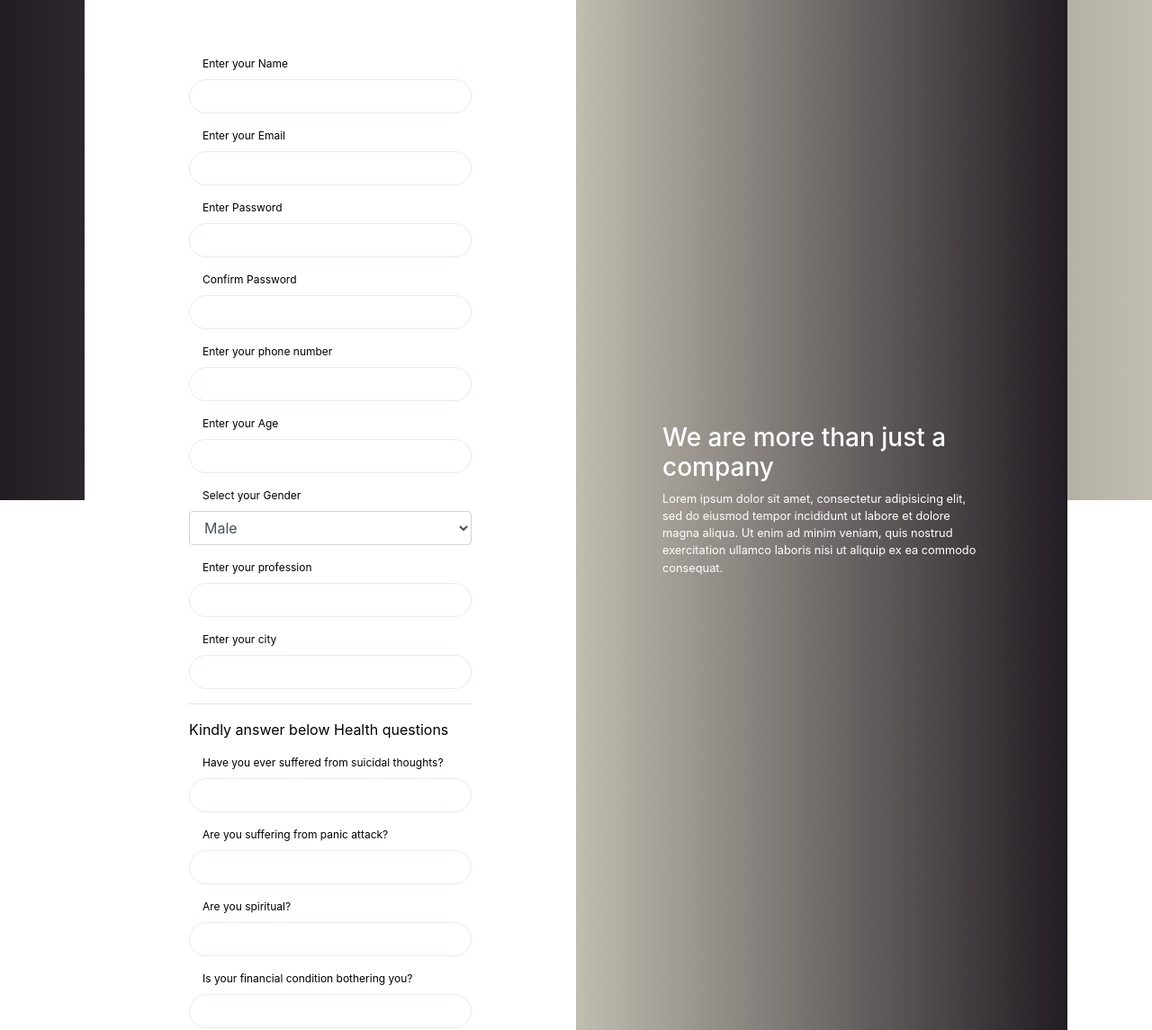
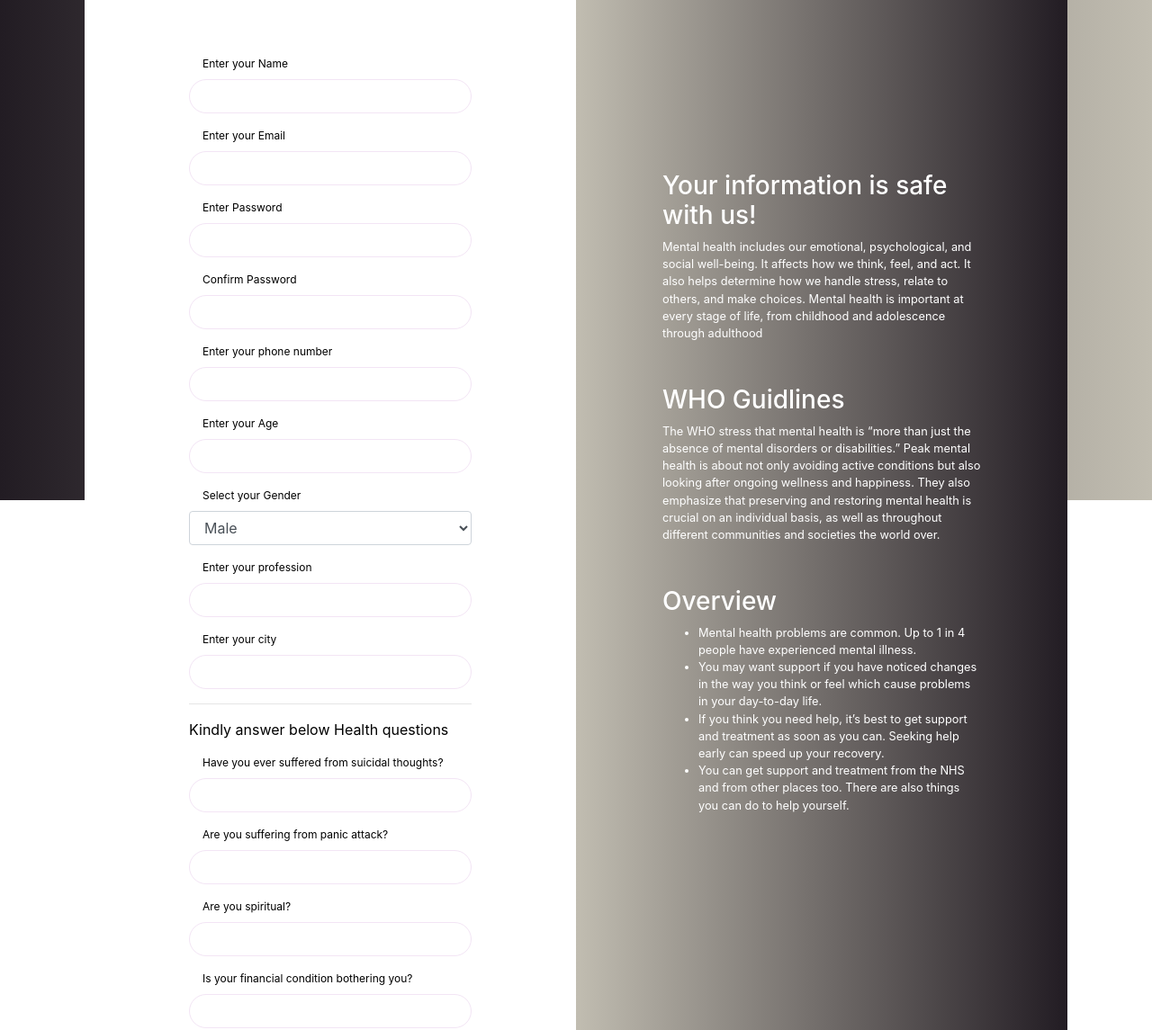
Before and after one commit to dinesh1995/menrva_healthapp, a Flask app: page /ui/register in a window 1280 px wide. Shown: the part 244-1389 px from the top of the page at 90% size. Run offline with Flask 2, Linux system fonts and the light colour scheme; some libraries are stand-ins or nearby versions.

Commit message:
Update register.html

```diff
--- a/templates/register.html
+++ b/templates/register.html
@@ -173,7 +173,7 @@ a:hover {
             <div class="card card1">
                 <div class="row justify-content-center my-auto">
                     <div class="col-md-8 col-10 my-5">
-                        <div class="row justify-content-center px-3 mb-3"> <img id="logo" src="https://i.imgur.com/PSXxjNY.png"> </div>
+                        <div class="row justify-content-center px-3 mb-3"> <img id="logo" src="https://i.pinimg.com/originals/8d/2d/1c/8d2d1c5e0ee9e5141f1fc51567dba572.png"> </div>
                         <h3 class="text-center heading">Menrva</h3>
                         <form method="POST" action="{{url_for('ui_register')}}">
                             <div class="form-group"> <label class="form-control-label">Enter your Name</label>
@@ -230,7 +230,13 @@ a:hover {
             </div>
             <div class="card card2">
                 <div class="my-auto mx-md-5 px-md-5 right">
-                    <h3 class="text-white">We are more than just a company</h3> <small class="text-white">Lorem ipsum dolor sit amet, consectetur adipisicing elit, sed do eiusmod tempor incididunt ut labore et dolore magna aliqua. Ut enim ad minim veniam, quis nostrud exercitation ullamco laboris nisi ut aliquip ex ea commodo consequat.</small>
+                    <h3 class="text-white">Your information is safe with us!</h3> <small class="text-white">Mental health includes our emotional, psychological, and social well-being. It affects how we think, feel, and act. It also helps determine how we handle stress, relate to others, and make choices. Mental health is important at every stage of life, from childhood and adolescence through adulthood</small>
+                    <h3 class="text-white mt-5">WHO Guidlines</h3> <small class="text-white">The WHO stress that mental health is “more than just the absence of mental disorders or disabilities.” Peak mental health is about not only avoiding active conditions but also looking after ongoing wellness and happiness. They also emphasize that preserving and restoring mental health is crucial on an individual basis, as well as throughout different communities and societies the world over.</small>
+                    <h3 class="text-white mt-5">Overview</h3> <small class="text-white"><ul><li>
+                    Mental health problems are common. Up to 1 in 4 people have experienced mental illness.</li>
+                    <li>You may want support if you have noticed changes in the way you think or feel which cause problems in your day-to-day life.</li>
+                    <li>If you think you need help, it’s best to get support and treatment as soon as you can. Seeking help early can speed up your recovery.</li>
+                    <li>You can get support and treatment from the NHS and from other places too. There are also things you can do to help yourself.</li></ul></small>
                 </div>
             </div>
         </div>
```
